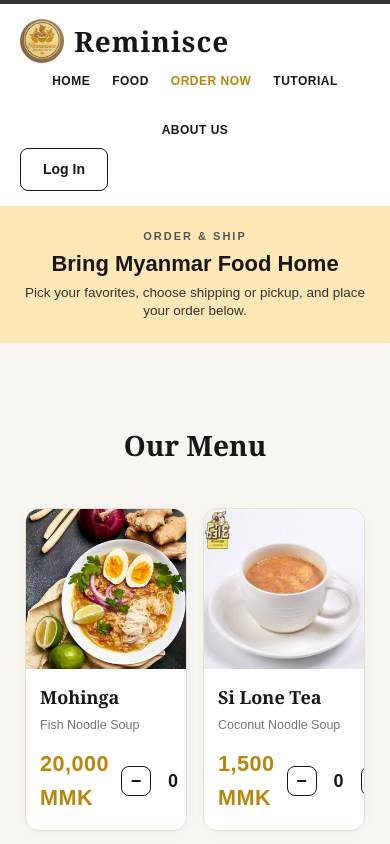
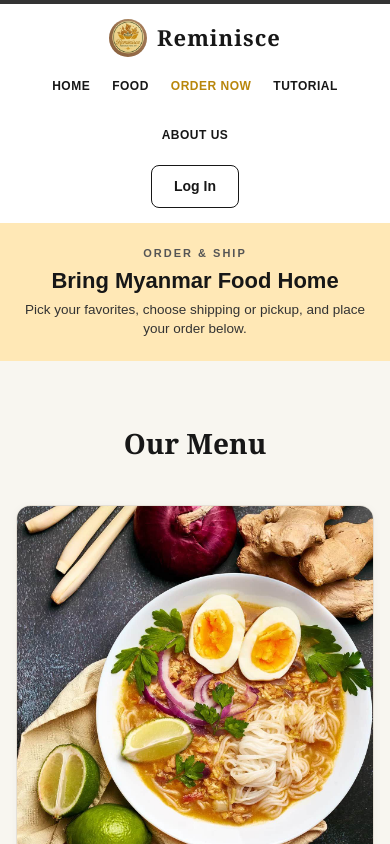
Before and after one commit to Peaz6/Reminisce, a website: page Food/Buy.html in a window 390 px wide. Shown: the top 844 px of the page. Drawn offline with Linux system fonts and the light colour scheme; no server answers.

Commit message:
Improve mobile responsiveness for menu and nav

```diff
--- a/Food/Buy.css
+++ b/Food/Buy.css
@@ -870,3 +870,49 @@
     }
 
 }
+
+/* ==========================================
+   SMALL PHONES
+   (single-column menu, readable prices)
+========================================== */
+
+@media (max-width: 560px) {
+
+    .product-grid {
+        grid-template-columns: 1fr;
+
+        gap: 18px;
+    }
+
+    .product-info {
+        padding: 16px;
+    }
+
+    .product-name {
+        font-size: 20px;
+    }
+
+    .product-desc {
+        font-size: 13px;
+    }
+
+    .product-price {
+        font-size: 1.5rem;
+    }
+
+    .products-section {
+        padding: 50px 16px 16px;
+    }
+
+    .qty-btn {
+        width: 34px;
+        height: 34px;
+
+        font-size: 20px;
+    }
+
+    .qty-count {
+        font-size: 19px;
+    }
+
+}
--- a/nav.css
+++ b/nav.css
@@ -144,3 +144,50 @@
     }
 
 }
+
+/* ==========================================
+   SMALL PHONES
+========================================== */
+
+@media (max-width: 560px) {
+
+    .top-nav {
+        flex-direction: column;
+
+        align-items: center;
+
+        gap: 12px;
+    }
+
+    .logo {
+        font-size: 22px;
+    }
+
+    .logo img {
+        height: 38px;
+        width: 38px;
+    }
+
+    .nav-links {
+        gap: 16px;
+    }
+
+    .nav-links a {
+        font-size: 11px;
+    }
+
+    .nav-actions {
+        width: 100%;
+
+        justify-content: center;
+
+        flex-wrap: wrap;
+    }
+
+    .user-chip {
+        max-width: 150px;
+
+        font-size: 12px;
+    }
+
+}
```
